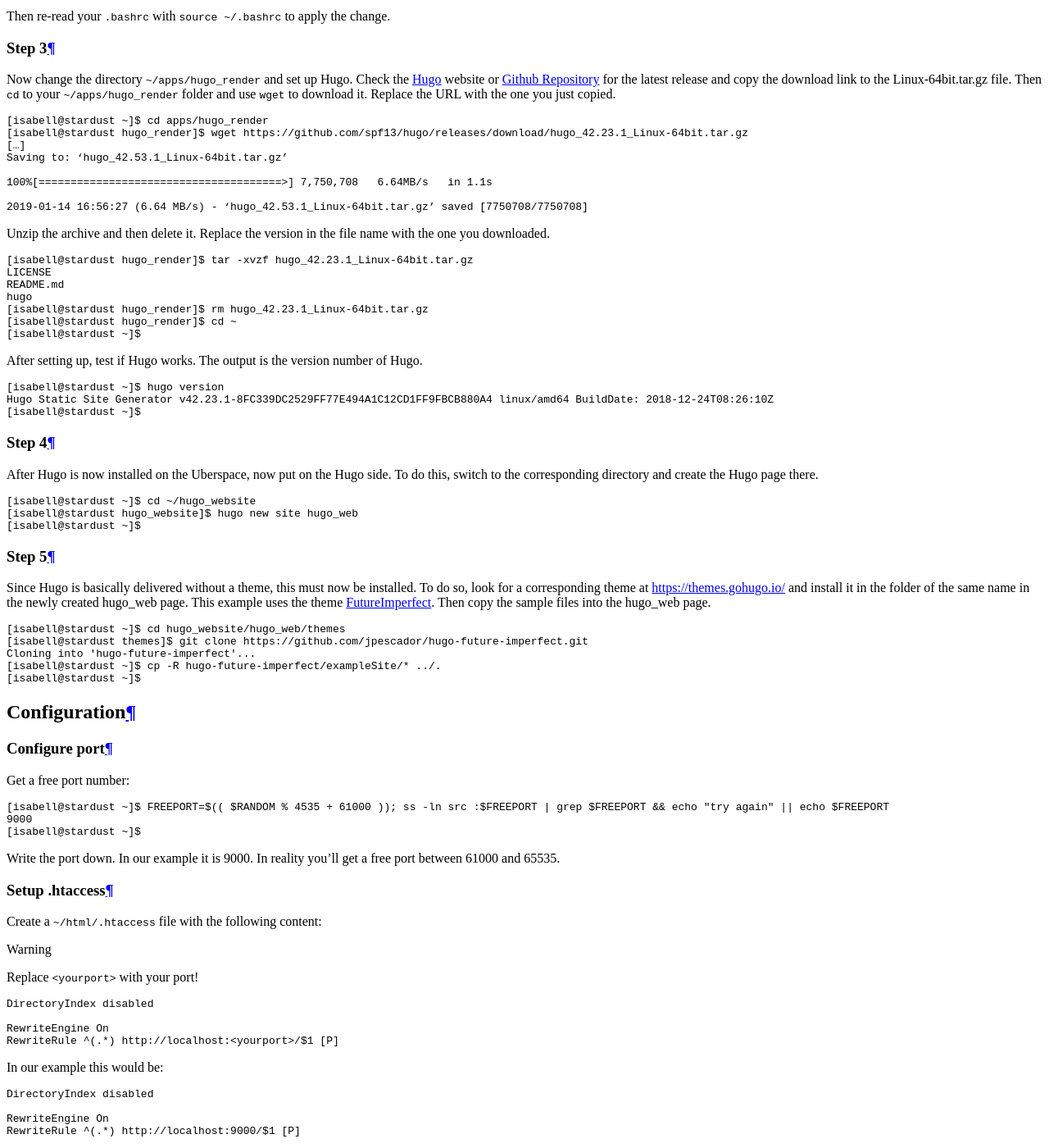
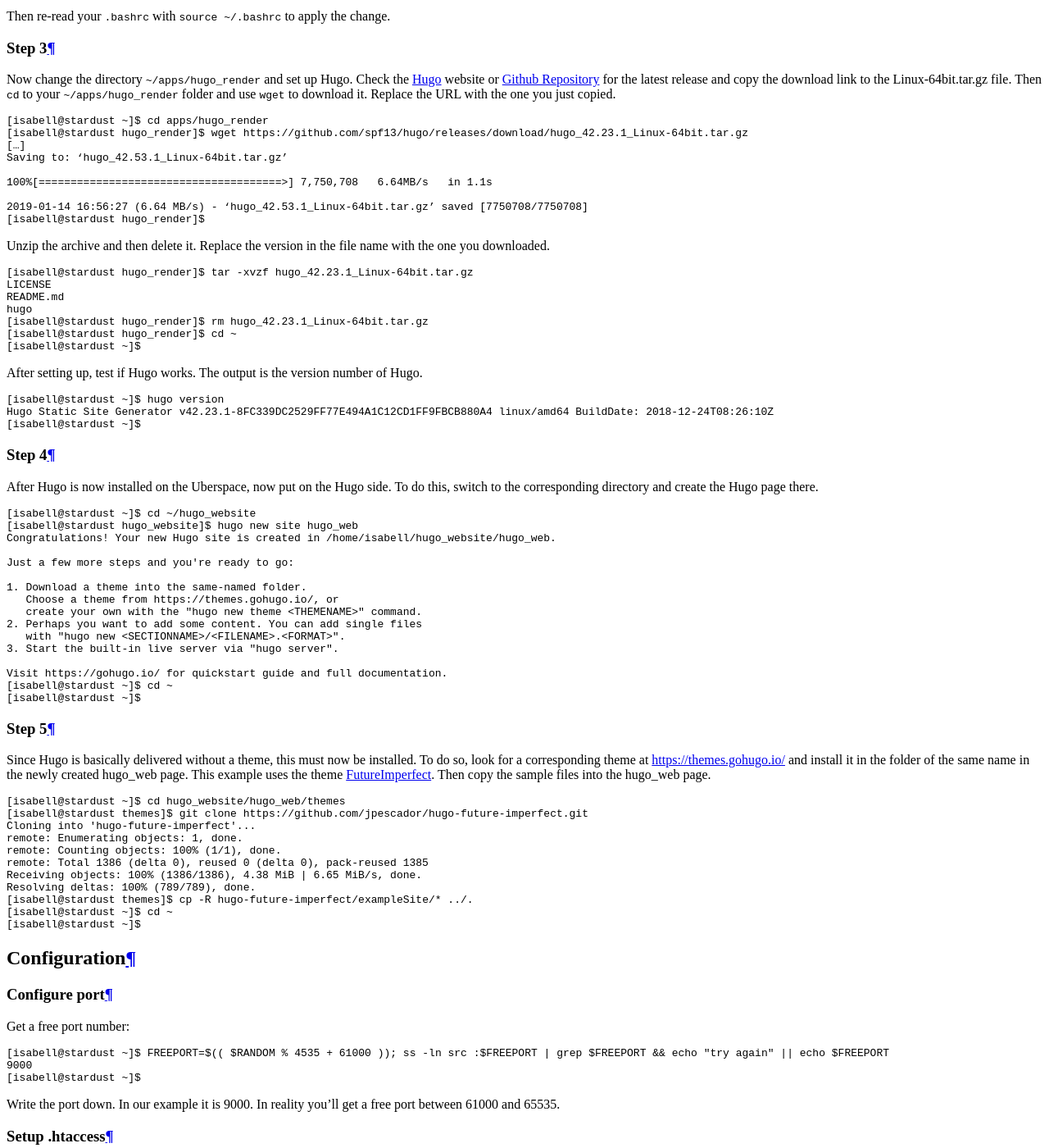
Before and after one commit to Uberspace/lab, a Sphinx documentation site: the page built from source/guide_hugo.rst, in a window 1280 px wide and 1400 px high, scrolled down 2711 px. Shown: the whole window at 82% size. Built offline with Sphinx 7.4.7 and the Read the Docs theme 2.0.0, drawn with Linux system fonts in a browser that asks for light colours.

Commit message:
Update guide_hugo.rst

```diff
--- a/source/guide_hugo.rst
+++ b/source/guide_hugo.rst
@@ -85,6 +85,7 @@
  100%[======================================>] 7,750,708   6.64MB/s   in 1.1s
 
  2019-01-14 16:56:27 (6.64 MB/s) - ‘hugo_42.53.1_Linux-64bit.tar.gz’ saved [7750708/7750708]
+ [isabell@stardust hugo_render]$
 
 Unzip the archive and then delete it. Replace the version in the file name with the one you downloaded.
 
@@ -117,6 +118,19 @@
 
  [isabell@stardust ~]$ cd ~/hugo_website
  [isabell@stardust hugo_website]$ hugo new site hugo_web
+ Congratulations! Your new Hugo site is created in /home/isabell/hugo_website/hugo_web.
+
+ Just a few more steps and you're ready to go:
+
+ 1. Download a theme into the same-named folder.
+    Choose a theme from https://themes.gohugo.io/, or
+    create your own with the "hugo new theme <THEMENAME>" command.
+ 2. Perhaps you want to add some content. You can add single files
+    with "hugo new <SECTIONNAME>/<FILENAME>.<FORMAT>".
+ 3. Start the built-in live server via "hugo server".
+
+ Visit https://gohugo.io/ for quickstart guide and full documentation.
+ [isabell@stardust ~]$ cd ~
  [isabell@stardust ~]$
 
 Step 5
@@ -129,7 +143,13 @@
  [isabell@stardust ~]$ cd hugo_website/hugo_web/themes
  [isabell@stardust themes]$ git clone https://github.com/jpescador/hugo-future-imperfect.git
  Cloning into 'hugo-future-imperfect'...
- [isabell@stardust ~]$ cp -R hugo-future-imperfect/exampleSite/* ../.
+ remote: Enumerating objects: 1, done.
+ remote: Counting objects: 100% (1/1), done.
+ remote: Total 1386 (delta 0), reused 0 (delta 0), pack-reused 1385
+ Receiving objects: 100% (1386/1386), 4.38 MiB | 6.65 MiB/s, done.
+ Resolving deltas: 100% (789/789), done.
+ [isabell@stardust themes]$ cp -R hugo-future-imperfect/exampleSite/* ../.
+ [isabell@stardust ~]$ cd ~
  [isabell@stardust ~]$
 
 Configuration
```
